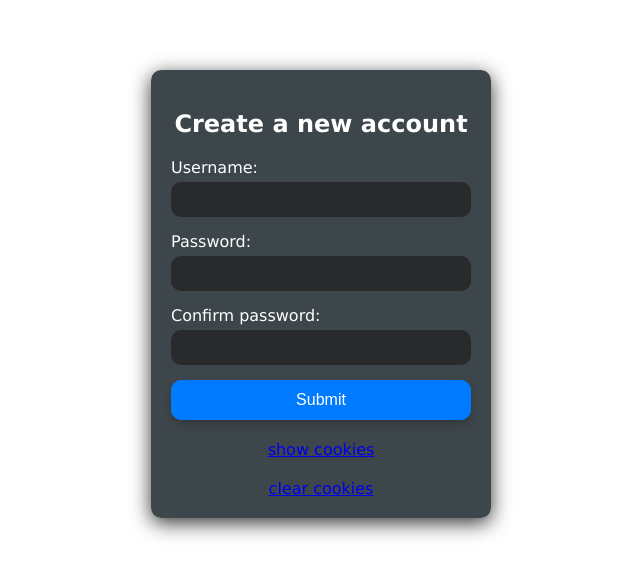
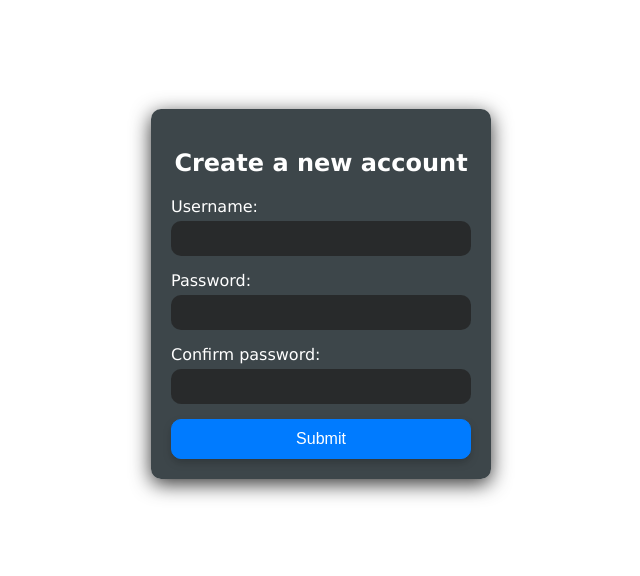
Before and after one commit to aaronroussel/415Project, a website: page Pages/create_account.html in a window 1280 px wide. Shown: the part 106-682 px from the top of the page, without its empty margins (319-959 px from the left). Drawn offline with Linux system fonts and the light colour scheme.

Commit message:
Update create_account.html
remove cookie links

```diff
--- a/Pages/create_account.html
+++ b/Pages/create_account.html
@@ -42,12 +42,6 @@
                     <span id="message"></span>
                 </div>
                 <button type="submit" class="button">Submit</button>
-                <div class="center-button">
-                    <a href="/showcookies">show cookies</a>
-                </div>
-                <div class="center-button">
-                    <a href="/clear_cookies">clear cookies</a>
-                </div>
             </form>
         </div>
         <div id="accountModal" class="modal">
```
